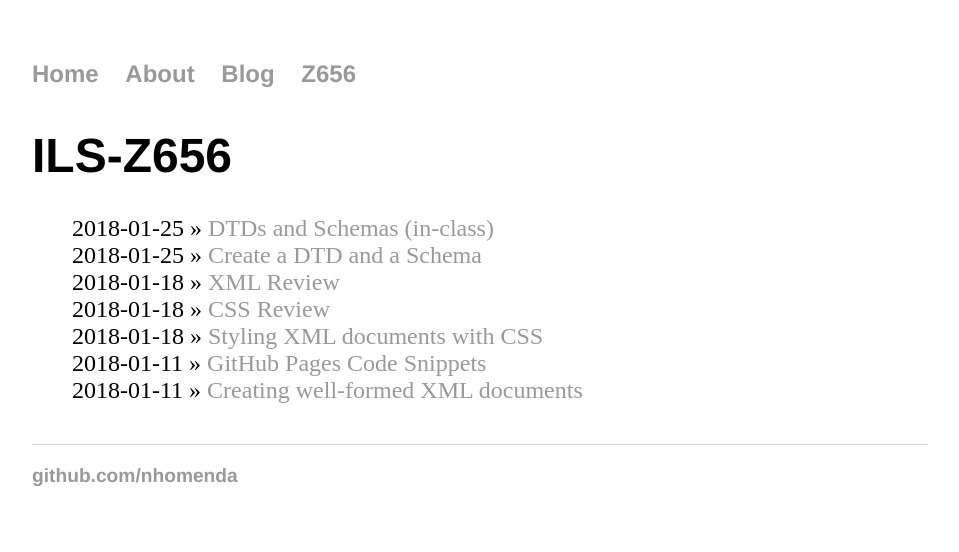
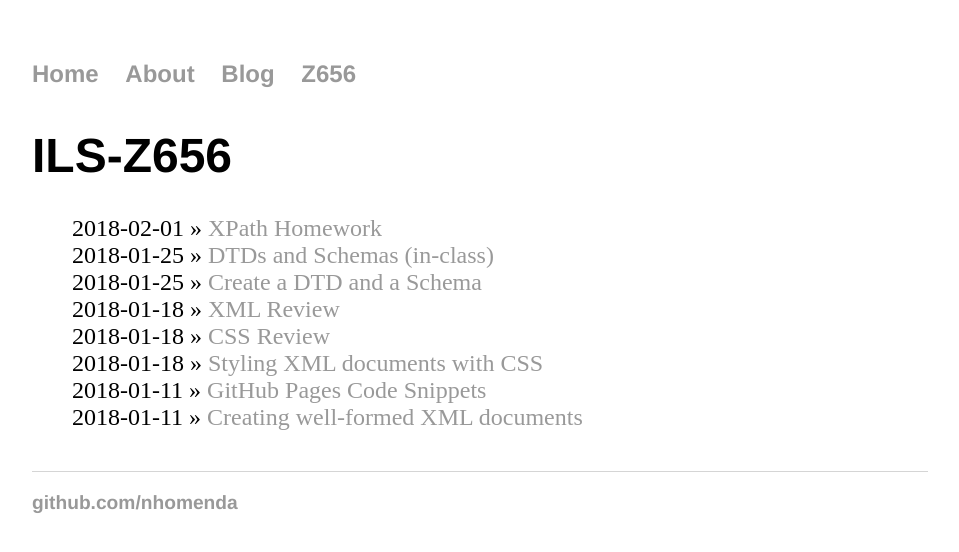
Before and after one commit to nhomenda/nhomenda.github.io, a Jekyll site: the page built from Z656/index.html, in a window 1280 px wide. Shown: the top 552 px of the page, without its empty margins (160-1119 px from the left). Built offline with Jekyll 4.4.1, drawn with Linux system fonts in a browser that asks for light colours.

Commit message:
Update index.html

```diff
--- a/Z656/index.html
+++ b/Z656/index.html
@@ -4,6 +4,7 @@ title: ILS-Z656
 ---
 	<h1>{{ page.title }}</h1>
 	<ul class="assignments">
+	    <li>2018-02-01 » <a href="/Z656/xpath-homework" title="XPath Homework">XPath Homework</a></li>
 	    <li>2018-01-25 » <a href="/Z656/dtd-schema.html" title="DTDs and Schemas">DTDs and Schemas (in-class)</a></li>
 	    <li>2018-01-25 » <a href="/Z656/create-dtd-schema.html" title="Create a DTD and a Schema">Create a DTD and a Schema</a></li>
 	    <li>2018-01-18 » <a href="/Z656/XMLreview.html" title="XML Review">XML Review</a></li>
```
